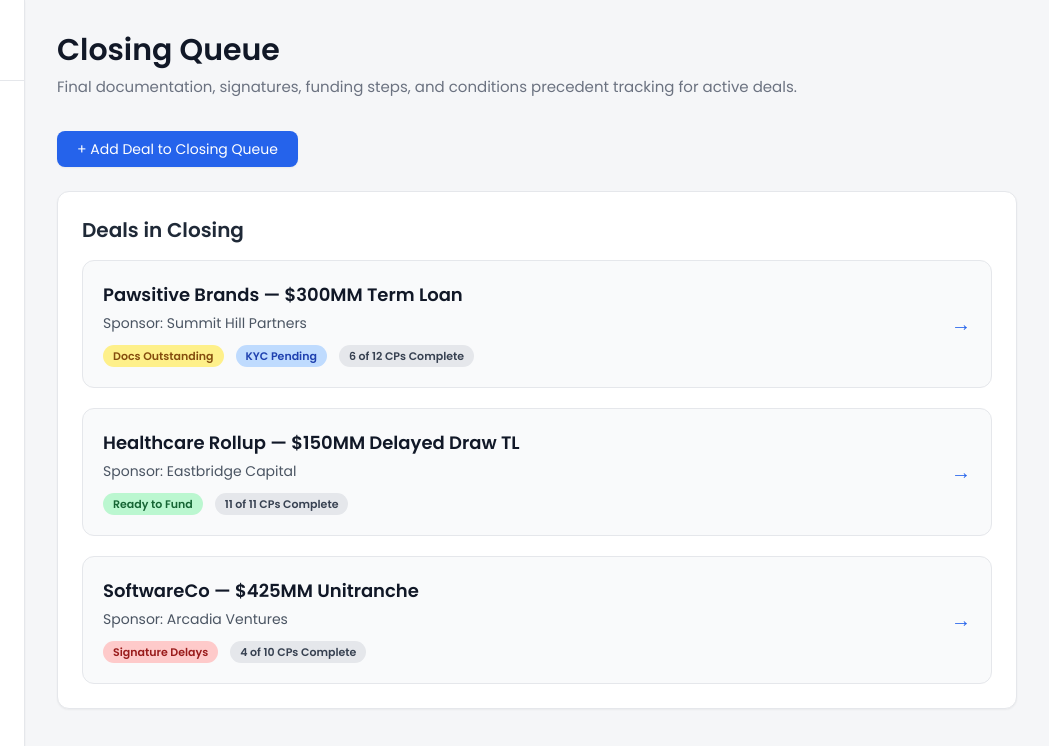
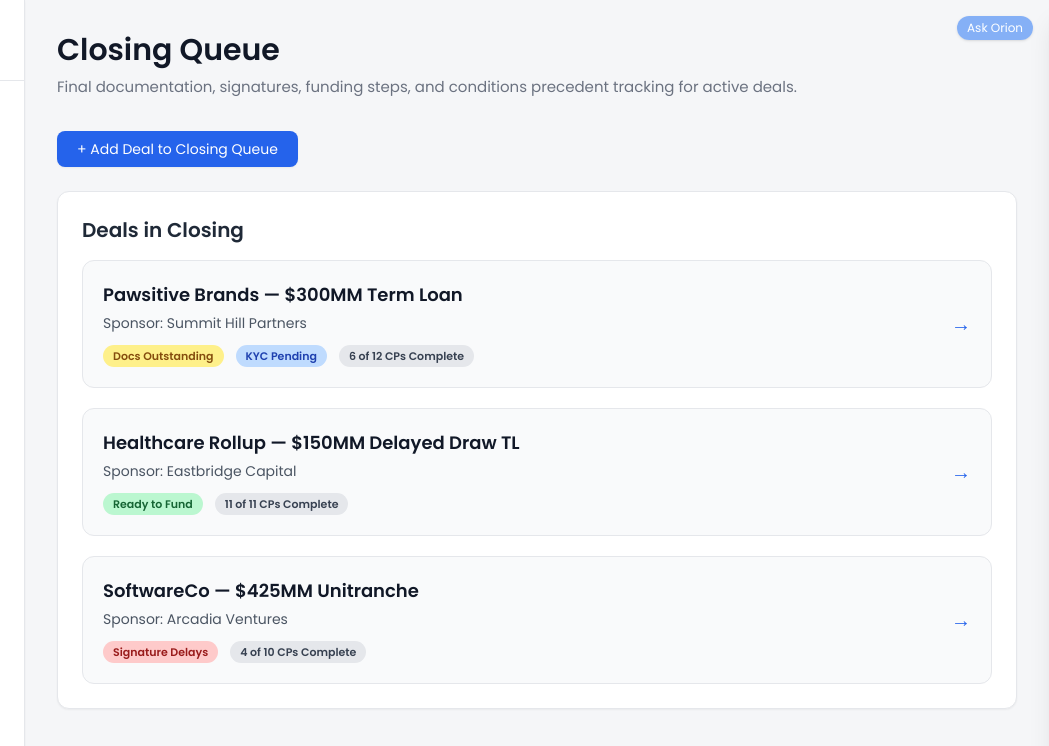
Before and after one commit to jditomaso1/orion, a plain HTML site: page private-credit/workflow/closing-queue.html in a window 1280 px wide. Shown: the top 746 px of the page, 231-1280 px from the left. Drawn offline with nearby package versions, Linux system fonts and the light colour scheme.

Commit message:
Update closing-queue.html

```diff
--- a/private-credit/workflow/closing-queue.html
+++ b/private-credit/workflow/closing-queue.html
@@ -219,5 +219,33 @@
     </div>
 
   </main>
+
+    <!--Ask Orion Bot -->
+    <div id="orion-chat-include"></div>
+    <script>
+      async function loadOrionChat() {
+        const res = await fetch("/private-credit/includes/orion-chat.html");
+        const html = await res.text();
+
+        // Insert into DOM
+        const container = document.getElementById("orion-chat-include");
+        container.innerHTML = html;
+
+        // --- EXECUTE SCRIPTS ---
+        const scripts = container.querySelectorAll("script");
+        scripts.forEach(oldScript => {
+          const newScript = document.createElement("script");
+          if (oldScript.src) {
+            newScript.src = oldScript.src;
+          } else {
+            newScript.textContent = oldScript.textContent;
+          }
+          document.body.appendChild(newScript);
+          oldScript.remove();
+        });
+      }
+
+      loadOrionChat();
+    </script>
 </body>
 </html>
```
